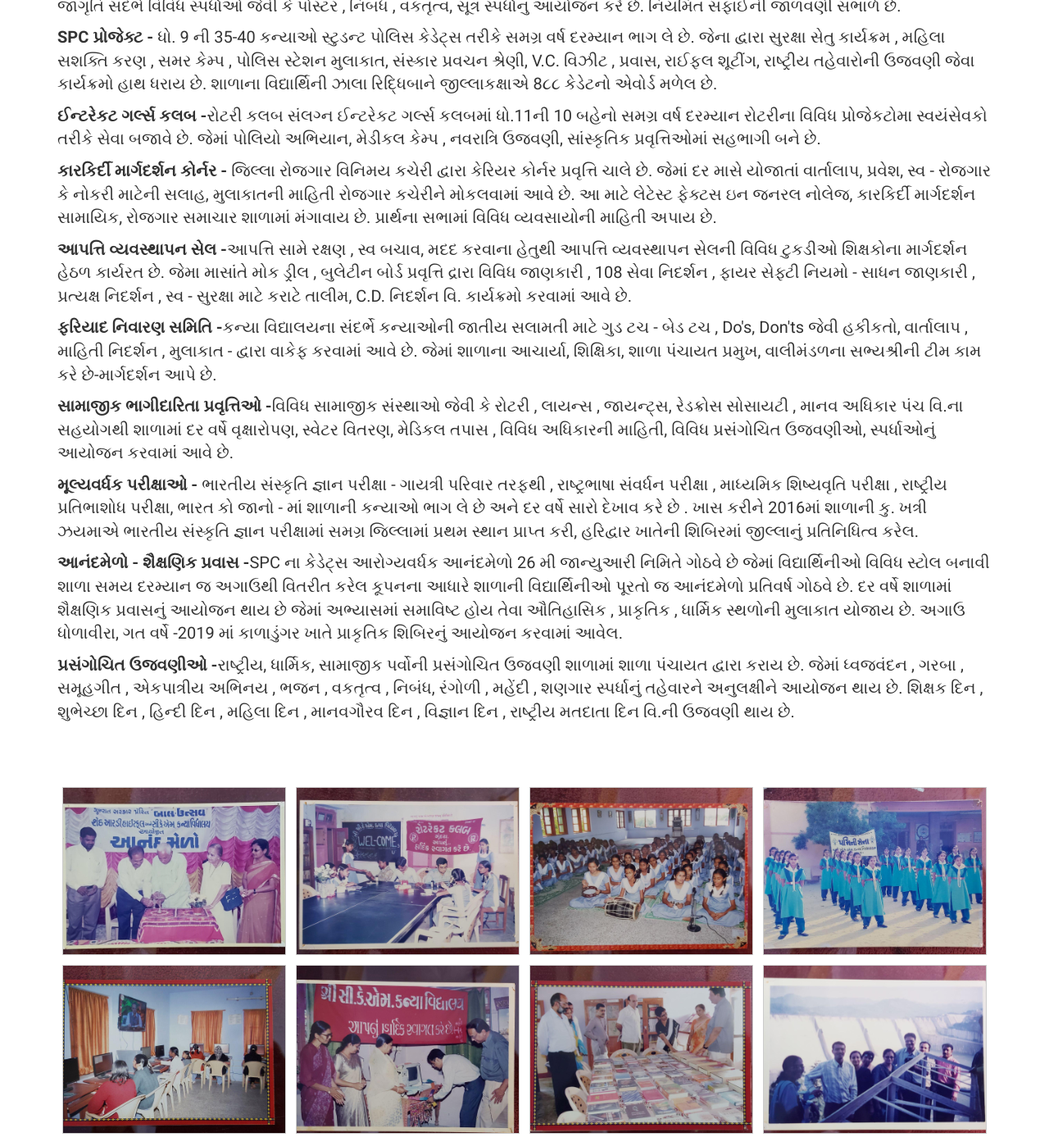
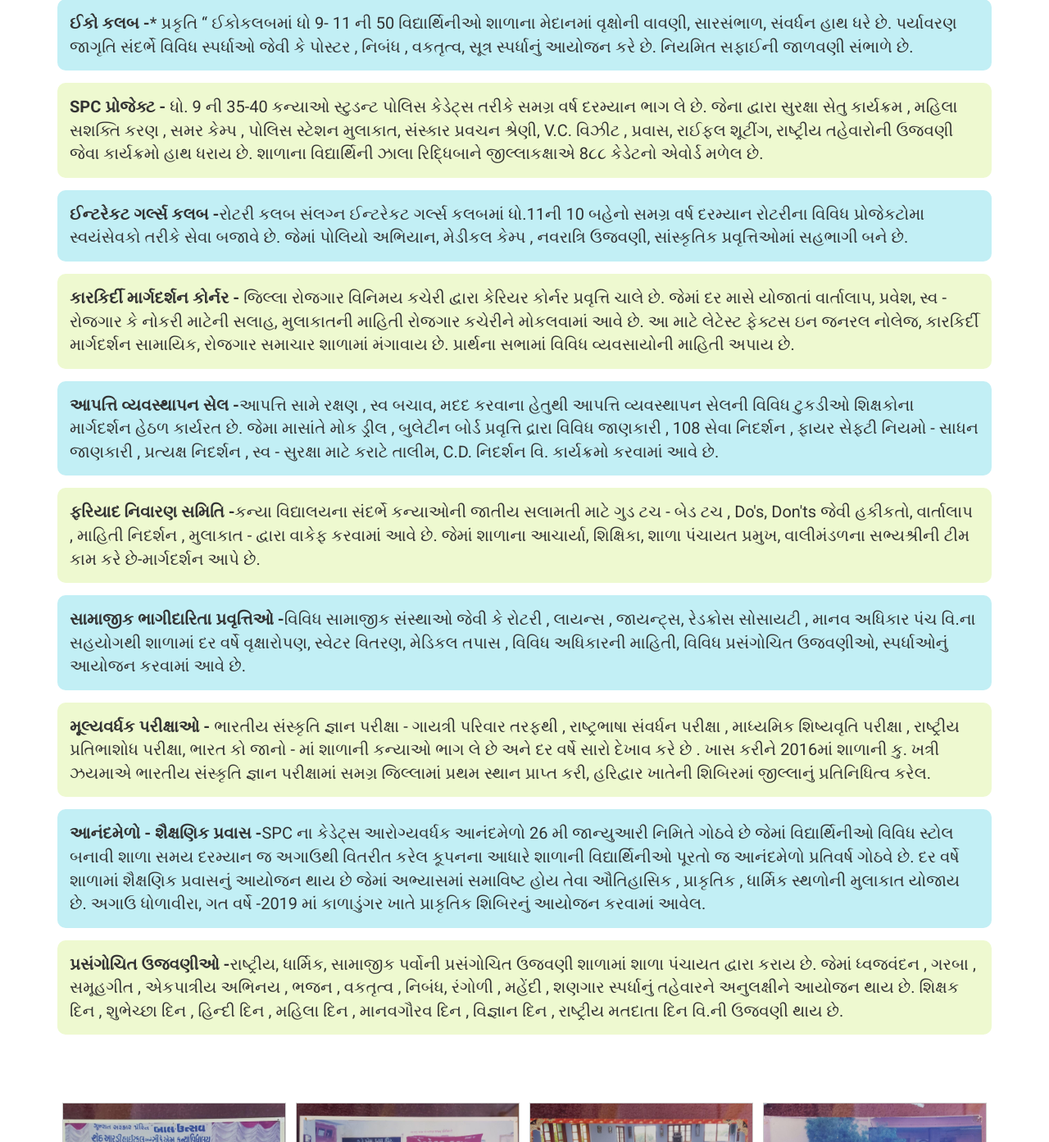
Before and after one commit to uttampatel007/ckm-mundra, a Django app: page /co_curricular/ in a window 1280 px wide. Shown: the part 778-2171 px from the top of the page at 82% size. Run offline with Django 3.2, Linux system fonts and the light colour scheme; some libraries are stand-ins or nearby versions.

Commit message:
all-over

```diff
--- a/core/templates/core/activity.html
+++ b/core/templates/core/activity.html
@@ -33,7 +33,7 @@
                         </div>
                         <div class="col-lg-12 col-md-12">
                             <div class="">
-                                <p><b>શાળા પંચાયત -</b>શાળામાં દર વર્ષે પ્રત્યક્ષ ચૂંટણી દ્વારા શાળા પંચાયતના પ્રમુખ - ઉપપ્રમુખ ચૂંટાય છે.
+                                <p style="background-color: #e4f6b39c;padding: 15px;margin-bottom: 15px;border-radius: 10px;"><b>શાળા પંચાયત -</b>શાળામાં દર વર્ષે પ્રત્યક્ષ ચૂંટણી દ્વારા શાળા પંચાયતના પ્રમુખ - ઉપપ્રમુખ ચૂંટાય છે.
 
                                     ત્યારબાદ અન્ય હોદેદારો અને વિવિધ સમિતિઓ જેવીકે પ્રાર્થના, શિસ્ત , સ્વચ્છતા, પ્રવાસ, રમત-
                                     ગમત ,બાગાયતી, પરીક્ષા, પુસ્તકાલય વિ. ની રચના થાય છે. જે વર્ષ દરમ્યાન શાળાની સમગ્ર
@@ -41,12 +41,12 @@
                                     પ્રવૃત્તિઓ સંભાળે છે.
                                     </p>
                                     <img src="{% static 'core/assets/activity/' %}" alt="" class="img-responsive">
-                                <p><b>ઈકો કલબ -</b>* પ્રકૃતિ “ ઈકોકલબમાં ધો 9- 11 ની 50 વિદ્યાર્થિનીઓ શાળાના મેદાનમાં વૃક્ષોની વાવણી,
+                                <p style="background-color:#00bcd43d;padding: 15px;margin-bottom: 15px;border-radius: 10px;"><b>ઈકો કલબ -</b>* પ્રકૃતિ “ ઈકોકલબમાં ધો 9- 11 ની 50 વિદ્યાર્થિનીઓ શાળાના મેદાનમાં વૃક્ષોની વાવણી,
 
                                     સારસંભાળ, સંવર્ધન હાથ ધરે છે. પર્યાવરણ જાગૃતિ સંદર્ભે વિવિધ સ્પર્ધાઓ જેવી કે પોસ્ટર ,
                                     નિબંધ , વકતૃત્વ, સૂત્ર સ્પર્ધાનું આયોજન કરે છે. નિયમિત સફાઈની જાળવણી સંભાળે છે.
                                     </p>
-                                <p><b>SPC પ્રોજેક્ટ -</b>
+                                <p style="background-color: #e4f6b39c;padding: 15px;margin-bottom: 15px;border-radius: 10px;"><b>SPC પ્રોજેક્ટ -</b>
                                     ધો. 9 ની 35-40 કન્યાઓ સ્ટુડન્ટ પોલિસ કેડેટ્સ તરીકે સમગ્ર વર્ષ દરમ્યાન ભાગ લે
 
                                     છે. જેના દ્વારા સુરક્ષા સેતુ કાર્યક્રમ , મહિલા સશક્તિ કરણ , સમર કેમ્પ , પોલિસ સ્ટેશન મુલાકાત,
@@ -54,42 +54,42 @@
                                     કાર્યક્રમો હાથ ધરાય છે. શાળાના વિદ્યાર્થિની ઝાલા રિદ્ધિબાને જીલ્લાકક્ષાએ 8૮૮ કેડેટનો એવોર્ડ
 
                                     મળેલ છે.</p>
-                                <p><b>ઈન્ટરેકટ ગર્લ્સ કલબ -</b>રોટરી કલબ સંલગ્ન ઈન્ટરેકટ ગર્લ્સ કલબમાં ધો.11ની 10 બહેનો સમગ્ર વર્ષ દરમ્યાન
+                                <p style="background-color:#00bcd43d;padding: 15px;margin-bottom: 15px;border-radius: 10px;"><b>ઈન્ટરેકટ ગર્લ્સ કલબ -</b>રોટરી કલબ સંલગ્ન ઈન્ટરેકટ ગર્લ્સ કલબમાં ધો.11ની 10 બહેનો સમગ્ર વર્ષ દરમ્યાન
 
                                     રોટરીના વિવિધ પ્રોજેકટોમા સ્વયંસેવકો તરીકે સેવા બજાવે છે. જેમાં પોલિયો અભિયાન, મેડીકલ
                                     કેમ્પ , નવરાત્રિ ઉજવણી, સાંસ્કૃતિક પ્રવૃત્તિઓમાં સહભાગી બને છે.
                                     </p>
-                                <p><b>કારકિર્દી માર્ગદર્શન કોર્નર -</b>
+                                <p style="background-color: #e4f6b39c;padding: 15px;margin-bottom: 15px;border-radius: 10px;"><b>કારકિર્દી માર્ગદર્શન કોર્નર -</b>
                                     જિલ્લા રોજગાર વિનિમય કચેરી દ્વારા કેરિયર કોર્નર પ્રવૃત્તિ ચાલે છે. જેમાં દર માસે
                                     યોજાતાં વાર્તાલાપ, પ્રવેશ, સ્વ - રોજગાર કે નોકરી માટેની સલાહ, મુલાકાતની માહિતી રોજગાર
                                     કચેરીને મોકલવામાં આવે છે. આ માટે લેટેસ્ટ ફેક્ટસ ઇન જનરલ નોલેજ, કારકિર્દી માર્ગદર્શન સામાયિક, રોજગાર સમાચાર શાળામાં મંગાવાય છે. પ્રાર્થના સભામાં વિવિધ વ્યવસાયોની માહિતી
                                     અપાય છે.
                                     </p>
-                                <p><b>આપત્તિ વ્યવસ્થાપન સેલ -</b>આપત્તિ સામે રક્ષણ , સ્વ બચાવ, મદદ કરવાના હેતુથી આપત્તિ વ્યવસ્થાપન સેલની
+                                <p style="background-color: #00bcd43d;padding: 15px;margin-bottom: 15px;border-radius: 10px;"><b>આપત્તિ વ્યવસ્થાપન સેલ -</b>આપત્તિ સામે રક્ષણ , સ્વ બચાવ, મદદ કરવાના હેતુથી આપત્તિ વ્યવસ્થાપન સેલની
                                     વિવિધ ટુકડીઓ શિક્ષકોના માર્ગદર્શન હેઠળ કાર્યરત છે. જેમા માસાંતે મોક ડ્રીલ , બુલેટીન બોર્ડ
                                     પ્રવૃત્તિ દ્રારા વિવિધ જાણકારી , 108 સેવા નિદર્શન , ફાયર સેફ્ટી નિયમો - સાધન જાણકારી ,
                                     પ્રત્યક્ષ નિદર્શન , સ્વ - સુરક્ષા માટે કરાટે તાલીમ, C.D. નિદર્શન વિ. કાર્યક્રમો કરવામાં આવે છે.</p>
-                                <p><b>ફરિયાદ નિવારણ સમિતિ -</b>કન્યા વિદ્યાલયના સંદર્ભે કન્યાઓની જાતીય સલામતી માટે ગુડ ટચ - બેડ ટચ , Do's,
+                                <p style="background-color: #e4f6b39c;padding: 15px;margin-bottom: 15px;border-radius: 10px;"><b>ફરિયાદ નિવારણ સમિતિ -</b>કન્યા વિદ્યાલયના સંદર્ભે કન્યાઓની જાતીય સલામતી માટે ગુડ ટચ - બેડ ટચ , Do's,
                                     Don'ts જેવી હકીકતો, વાર્તાલાપ , માહિતી નિદર્શન , મુલાકાત - દ્વારા વાકેફ કરવામાં આવે છે.
                                     જેમાં શાળાના આચાર્યા, શિક્ષિકા, શાળા પંચાયત પ્રમુખ, વાલીમંડળના સભ્યશ્રીની ટીમ કામ કરે
                                     છે-માર્ગદર્શન આપે છે.</p>
-                                <p><b>સામાજીક ભાગીદારિતા પ્રવૃત્તિઓ -</b>વિવિધ સામાજીક સંસ્થાઓ જેવી કે રોટરી , લાયન્સ , જાયન્ટ્સ, રેડક્રોસ સોસાયટી , માનવ
+                                <p style="background-color: #00bcd43d;padding: 15px;margin-bottom: 15px;border-radius: 10px;"><b>સામાજીક ભાગીદારિતા પ્રવૃત્તિઓ -</b>વિવિધ સામાજીક સંસ્થાઓ જેવી કે રોટરી , લાયન્સ , જાયન્ટ્સ, રેડક્રોસ સોસાયટી , માનવ
                                     અધિકાર પંચ વિ.ના સહયોગથી શાળામાં દર વર્ષે વૃક્ષારોપણ, સ્વેટર વિતરણ, મેડિકલ તપાસ ,
                                     વિવિધ અધિકારની માહિતી, વિવિધ પ્રસંગોચિત ઉજવણીઓ, સ્પર્ધાઓનું આયોજન કરવામાં આવે છે.
                                     </p>
-                                <p><b>મૂલ્યવર્ધક પરીક્ષાઓ - </b>ભારતીય સંસ્કૃતિ જ્ઞાન પરીક્ષા - ગાયત્રી પરિવાર તરફથી , રાષ્ટ્રભાષા સંવર્ધન પરીક્ષા
+                                <p style="background-color: #e4f6b39c;padding: 15px;margin-bottom: 15px;border-radius: 10px;"><b>મૂલ્યવર્ધક પરીક્ષાઓ - </b>ભારતીય સંસ્કૃતિ જ્ઞાન પરીક્ષા - ગાયત્રી પરિવાર તરફથી , રાષ્ટ્રભાષા સંવર્ધન પરીક્ષા
                                     , માધ્યમિક શિષ્યવૃતિ પરીક્ષા , રાષ્ટ્રીય પ્રતિભાશોધ પરીક્ષા, ભારત કો જાનો - માં શાળાની
                                     કન્યાઓ ભાગ લે છે અને દર વર્ષે સારો દેખાવ કરે છે . ખાસ કરીને 2016માં શાળાની કુ. ખત્રી
                                     ઝયમાએ ભારતીય સંસ્કૃતિ જ્ઞાન પરીક્ષામાં સમગ્ર જિલ્લામાં પ્રથમ સ્થાન પ્રાપ્ત કરી, હરિદ્વાર
                                     ખાતેની શિબિરમાં જીલ્લાનું પ્રતિનિધિત્વ કરેલ.</p>
-                                <p><b>આનંદમેળો - શૈક્ષણિક પ્રવાસ -</b>SPC ના કેડેટ્સ આરોગ્યવર્ધક આનંદમેળો 26 મી જાન્યુઆરી નિમિતે ગોઠવે છે જેમાં
+                                <p style="background-color: #00bcd43d;padding: 15px;margin-bottom: 15px;border-radius: 10px;"><b>આનંદમેળો - શૈક્ષણિક પ્રવાસ -</b>SPC ના કેડેટ્સ આરોગ્યવર્ધક આનંદમેળો 26 મી જાન્યુઆરી નિમિતે ગોઠવે છે જેમાં
                                     વિદ્યાર્થિનીઓ વિવિધ સ્ટોલ બનાવી શાળા સમય દરમ્યાન જ અગાઉથી વિતરીત કરેલ કૂપનના
                                     આધારે શાળાની વિદ્યાર્થિનીઓ પૂરતો જ આનંદમેળો પ્રતિવર્ષ ગોઠવે છે.
 
                                     દર વર્ષે શાળામાં શૈક્ષણિક પ્રવાસનું આયોજન થાય છે જેમાં અભ્યાસમાં સમાવિષ્ટ હોય
                                     તેવા ઔતિહાસિક , પ્રાકૃતિક , ધાર્મિક સ્થળોની મુલાકાત યોજાય છે. અગાઉ ધોળાવીરા, ગત વર્ષે
                                     -2019 માં કાળાડુંગર ખાતે પ્રાકૃતિક શિબિરનું આયોજન કરવામાં આવેલ.</p>
-                                <p><b>પ્રસંગોચિત ઉજવણીઓ -</b>રાષ્ટ્રીય, ધાર્મિક, સામાજીક પર્વોની પ્રસંગોચિત ઉજવણી શાળામાં શાળા પંચાયત દ્વારા
+                                <p style="background-color: #e4f6b39c;padding: 15px;margin-bottom: 15px;border-radius: 10px;"><b>પ્રસંગોચિત ઉજવણીઓ -</b>રાષ્ટ્રીય, ધાર્મિક, સામાજીક પર્વોની પ્રસંગોચિત ઉજવણી શાળામાં શાળા પંચાયત દ્વારા
                                     કરાય છે. જેમાં ધ્વજવંદન , ગરબા , સમૂહગીત , એકપાત્રીય અભિનય , ભજન , વકતૃત્વ , નિબંધ,
                                     રંગોળી , મહેંદી , શણગાર સ્પર્ધાનું તહેવારને અનુલક્ષીને આયોજન થાય છે. શિક્ષક દિન , શુભેચ્છા
                                     દિન , હિન્દી દિન , મહિલા દિન , માનવગૌરવ દિન , વિજ્ઞાન દિન , રાષ્ટ્રીય મતદાતા દિન વિ.ની
```
